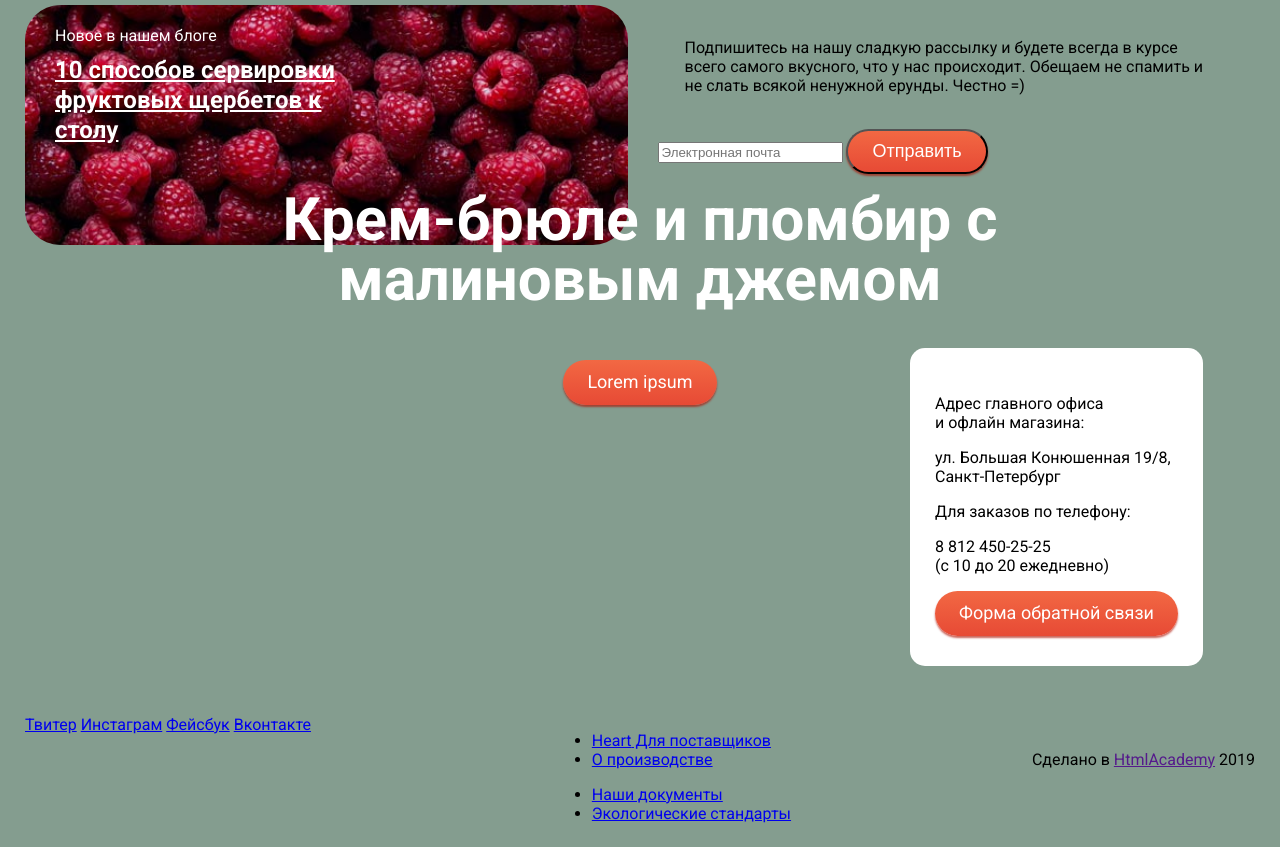
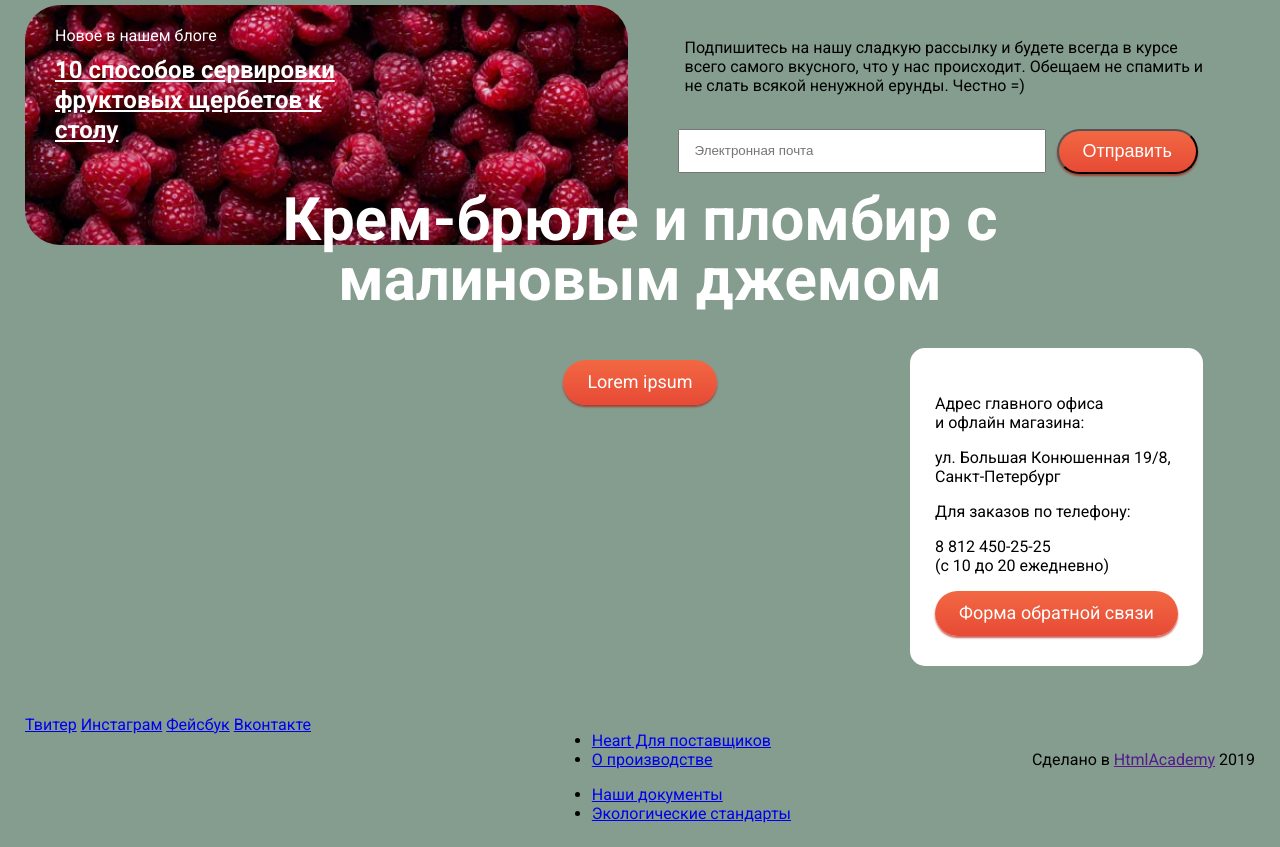
Before and after one commit to Amugbl4/HtmlAcademyGllacy, a plain HTML site: page index.html in a window 1280 px wide. Shown: the part 1560-2407 px from the top of the page. Drawn offline with Linux system fonts and the light colour scheme.

Commit message:
padding in input

```diff
--- a/css/style.css
+++ b/css/style.css
@@ -423,6 +423,20 @@ body {
     padding-bottom: 34px;
 }
 
+.subscription {
+    display: flex;
+}
+
+.subscription__input {
+    padding: 0 11px 35px 20px;
+}
+
+.subscription__input input {
+    width: 368px;
+    height: 44px;
+    padding: 15px;
+}
+
 .map {
     position: relative;
     width: 100%;
--- a/index.html
+++ b/index.html
@@ -170,12 +170,17 @@
             <div class="info-cards__right">
                 <div class="card-subscription__pattern">
                     <div class="card-subscription">
-                        <p class="card-subscription__title">Подпишитесь на нашу сладкую рассылку и будете всегда в курсе всего самого вкусного, что у
+                        <p class="card-subscription__title">Подпишитесь на нашу сладкую рассылку и будете всегда в
+                            курсе всего самого вкусного, что у
                             нас
                             происходит. Обещаем не спамить и не слать всякой
                             ненужной ерунды. Честно =) </p>
-                        <input type="text" name="email" id="email_field" placeholder="Электронная почта">
-                        <button class="btn" type="submit">Отправить</button>
+                        <div class="subscription">
+                            <div class="subscription__input">
+                                <input type="text" name="email" id="email_field" placeholder="Электронная почта">
+                            </div>
+                            <button class="btn" type="submit">Отправить</button>
+                        </div>
                     </div>
                 </div>
             </div>
```
